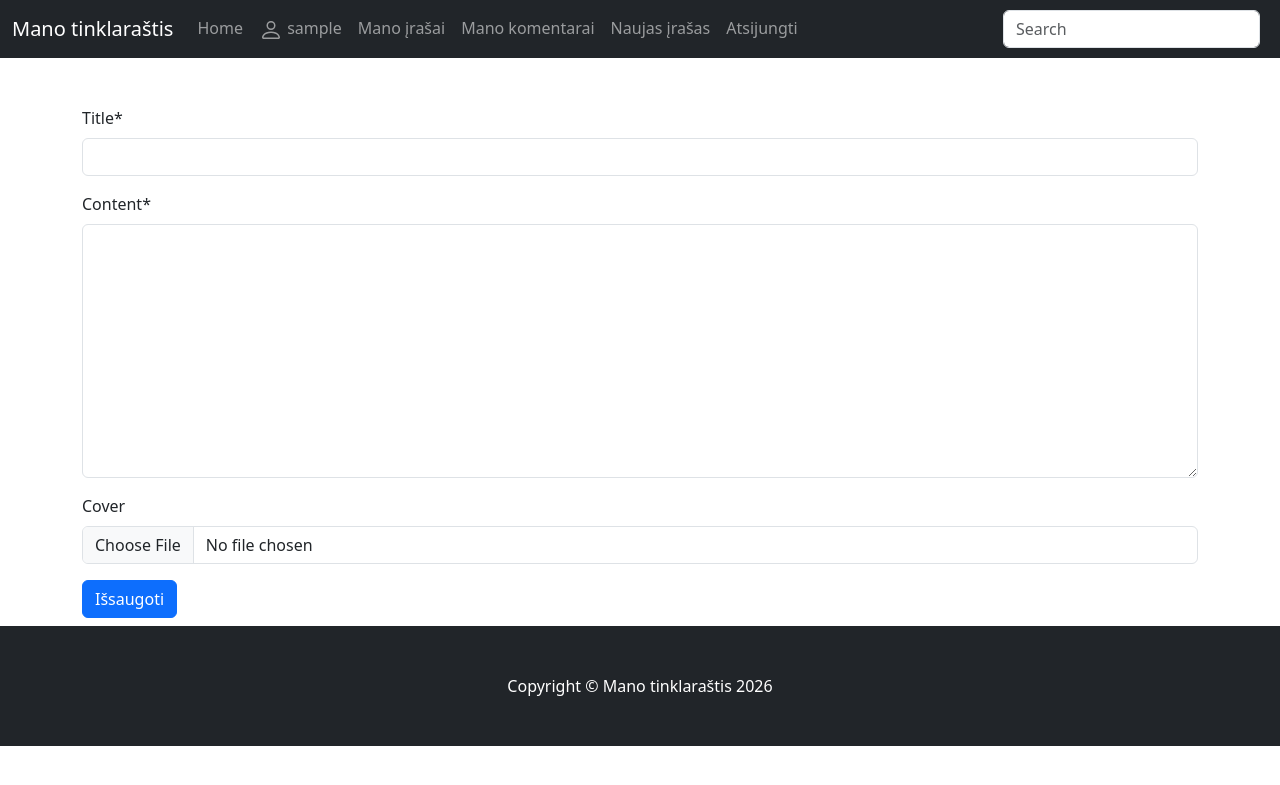
After one commit to DonatasNoreika/blog_20260727, a Django app: page /posts/create/ in a window 1280 px wide. The commit adds this page. Shown: the top 785 px of the page. Run offline with Django 5.2, Linux system fonts and the light colour scheme; the visitor is signed in with stand-in values (Sample User, id 1); some libraries are stand-ins or nearby versions.

Commit message:
+Prisijungęs vartotojas gali sukurti postą

```diff
--- a/mysite/blog/templates/base.html
+++ b/mysite/blog/templates/base.html
@@ -39,6 +39,9 @@
                     <a class="nav-link" href="{% url 'my_comments' %}">Mano komentarai</a>
                 </li>
                 <li class="nav-item">
+                    <a class="nav-link" href="{% url 'post_create' %}">Naujas įrašas</a>
+                </li>
+                <li class="nav-item">
                     <form method="post" action="{% url 'logout' %}">
                         {% csrf_token %}
                         <button class="nav-link" type="submit">Atsijungti</button>
--- /dev/null
+++ b/mysite/blog/templates/form.html
@@ -0,0 +1,10 @@
+{% extends 'base.html' %}
+
+{% block content %}
+<form method="post" class="mb-2" enctype="multipart/form-data">
+    {% csrf_token %}
+    {% load crispy_forms_tags %}
+    {{ form | crispy }}
+    <button type="submit" class="btn btn-primary">Išsaugoti</button>
+</form>
+{% endblock %}
--- a/mysite/blog/urls.py
+++ b/mysite/blog/urls.py
@@ -9,4 +9,5 @@ urlpatterns = [
     path('mycomments/', views.MyCommentListView.as_view(), name="my_comments"),
     path('profile/', views.UserUpdateView.as_view(), name="profile"),
     path('signup/', views.UserCreateView.as_view(), name="signup"),
+    path("posts/create/", views.PostCreateView.as_view(), name="post_create"),
 ]
--- a/mysite/blog/views.py
+++ b/mysite/blog/views.py
@@ -94,3 +94,15 @@ class UserUpdateView(LoginRequiredMixin, generic.UpdateView):
 
     def get_object(self, queryset = ...):
         return self.request.user
+
+
+class PostCreateView(LoginRequiredMixin, generic.CreateView):
+    model = Post
+    fields = ['title', 'content', 'cover']
+    template_name = "form.html"
+    success_url = reverse_lazy("posts")
+
+    def form_valid(self, form):
+        form.instance.author = self.request.user
+        form.save()
+        return super().form_valid(form)
```
